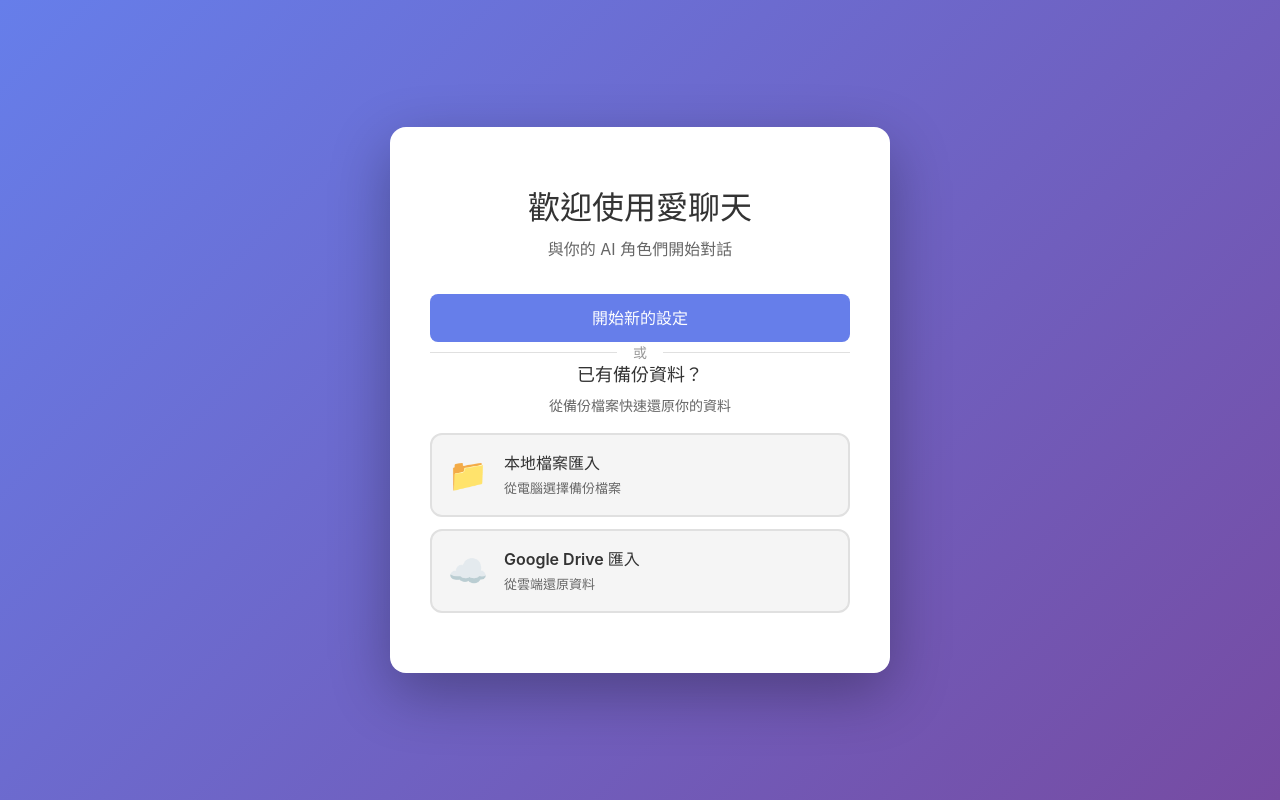
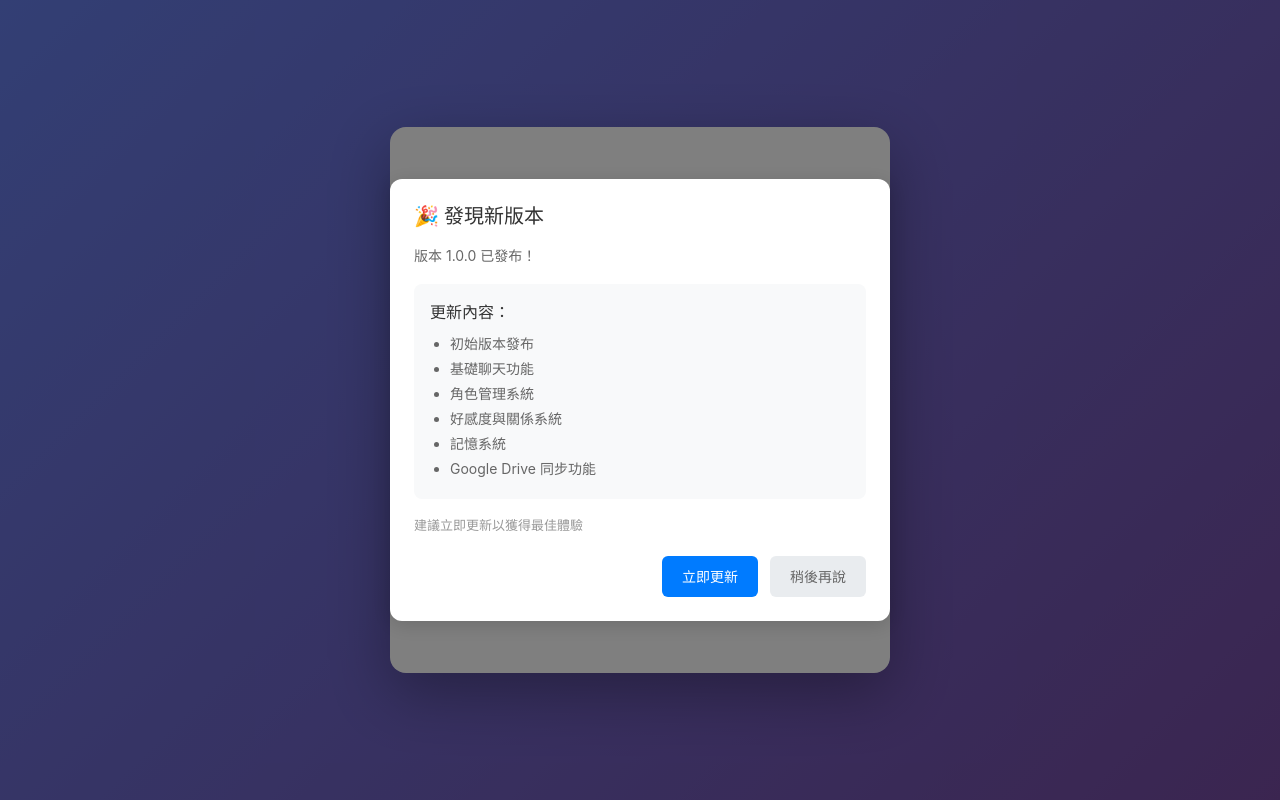
Before and after one commit to wuguofish/my-ai-chat, a Vue app: page /onboarding in a window 1280 px wide. Built offline with nearby package versions, Linux system fonts and the light colour scheme.

Commit message:
版本更新機制、UI調整

```diff
--- a/index.html
+++ b/index.html
@@ -5,6 +5,10 @@
     <link rel="icon" type="image/svg+xml" href="/vite.svg" />
     <meta name="viewport" content="width=device-width, initial-scale=1.0" />
     <title>愛聊天 - AI Chat</title>
+    <!-- 防止快取 -->
+    <meta http-equiv="Cache-Control" content="no-cache, no-store, must-revalidate" />
+    <meta http-equiv="Pragma" content="no-cache" />
+    <meta http-equiv="Expires" content="0" />
     <!-- Single Page Apps for GitHub Pages -->
     <script>
       (function() {
--- a/src/App.vue
+++ b/src/App.vue
@@ -1,9 +1,60 @@
 <script setup lang="ts">
 import { RouterView } from 'vue-router'
+import { onMounted, ref } from 'vue'
+import { checkVersion, updateStoredVersion, clearCacheAndReload, CURRENT_VERSION, getVersionInfo } from '@/utils/version'
+
+// 版本更新提示
+const showUpdateDialog = ref(false)
+const isNewVersion = ref(false)
+
+onMounted(() => {
+  // 檢查版本
+  isNewVersion.value = checkVersion()
+
+  if (isNewVersion.value) {
+    showUpdateDialog.value = true
+  }
+})
+
+// 確認更新
+const handleUpdate = async () => {
+  showUpdateDialog.value = false
+  updateStoredVersion()
+
+  // 清除快取並重新載入
+  await clearCacheAndReload()
+}
+
+// 稍後更新
+const handleLater = () => {
+  showUpdateDialog.value = false
+  // 不更新版本號，下次啟動時還會提示
+}
 </script>
 
 <template>
-    <RouterView />
+  <!-- 版本更新提示對話框 -->
+  <div v-if="showUpdateDialog" class="update-dialog-overlay">
+    <div class="update-dialog">
+      <h3>🎉 發現新版本</h3>
+      <p class="version-info">版本 {{ CURRENT_VERSION }} 已發布！</p>
+      <div class="update-features">
+        <p><strong>更新內容：</strong></p>
+        <ul>
+          <li v-for="(feature, index) in getVersionInfo(CURRENT_VERSION)?.features" :key="index">
+            {{ feature }}
+          </li>
+        </ul>
+      </div>
+      <p class="update-note">建議立即更新以獲得最佳體驗</p>
+      <div class="dialog-actions">
+        <button @click="handleUpdate" class="btn-primary">立即更新</button>
+        <button @click="handleLater" class="btn-secondary">稍後再說</button>
+      </div>
+    </div>
+  </div>
+
+  <RouterView />
 </template>
 
 <style>
@@ -27,4 +78,102 @@ html, body, #app {
   background-color: #f5f5f5;
   color: #333;
 }
+
+/* 版本更新對話框樣式 */
+.update-dialog-overlay {
+  position: fixed;
+  top: 0;
+  left: 0;
+  right: 0;
+  bottom: 0;
+  background-color: rgba(0, 0, 0, 0.5);
+  display: flex;
+  align-items: center;
+  justify-content: center;
+  z-index: 9999;
+}
+
+.update-dialog {
+  background: white;
+  border-radius: 12px;
+  padding: 24px;
+  max-width: 500px;
+  width: 90%;
+  box-shadow: 0 4px 20px rgba(0, 0, 0, 0.15);
+}
+
+.update-dialog h3 {
+  margin: 0 0 16px;
+  font-size: 20px;
+  color: #333;
+}
+
+.version-info {
+  color: #666;
+  margin-bottom: 16px;
+  font-size: 14px;
+}
+
+.update-features {
+  background: #f8f9fa;
+  padding: 16px;
+  border-radius: 8px;
+  margin-bottom: 16px;
+}
+
+.update-features p {
+  margin: 0 0 8px;
+  font-weight: 600;
+  color: #333;
+}
+
+.update-features ul {
+  margin: 0;
+  padding-left: 20px;
+}
+
+.update-features li {
+  color: #666;
+  margin-bottom: 4px;
+  font-size: 14px;
+}
+
+.update-note {
+  color: #999;
+  font-size: 13px;
+  margin-bottom: 20px;
+}
+
+.dialog-actions {
+  display: flex;
+  gap: 12px;
+  justify-content: flex-end;
+}
+
+.dialog-actions button {
+  padding: 10px 20px;
+  border: none;
+  border-radius: 6px;
+  font-size: 14px;
+  cursor: pointer;
+  transition: all 0.2s;
+}
+
+.btn-primary {
+  background: #007bff;
+  color: white;
+}
+
+.btn-primary:hover {
+  background: #0056b3;
+}
+
+.btn-secondary {
+  background: #e9ecef;
+  color: #666;
+}
+
+.btn-secondary:hover {
+  background: #dee2e6;
+}
 </style>
--- a/src/style.css
+++ b/src/style.css
@@ -107,7 +107,7 @@ html,
 body {
   margin: 0;
   padding: 0;
-  min-height: 100vh;
+  height: 100%;
   background-color: var(--color-bg-secondary);
   color: var(--color-text-primary);
 }
@@ -512,7 +512,7 @@ textarea {
   box-shadow: var(--shadow-lg);
   max-width: 500px;
   width: 100%;
-  max-height: 90vh;
+  max-height: 80vh;
   overflow-y: auto;
 }
 
--- /dev/null
+++ b/src/utils/version.ts
@@ -0,0 +1,80 @@
+/**
+ * 版本管理工具
+ */
+
+// 當前版本號（每次更新時記得更新這個值）
+export const CURRENT_VERSION = '1.0.0'
+
+// 版本歷史
+export const VERSION_HISTORY = [
+  {
+    version: '1.0.0',
+    date: '2024-01-15',
+    features: [
+      '初始版本發布',
+      '基礎聊天功能',
+      '角色管理系統',
+      '好感度與關係系統',
+      '記憶系統',
+      'Google Drive 同步功能'
+    ]
+  }
+]
+
+/**
+ * 檢查是否有新版本
+ * @returns 如果是新版本返回 true，否則返回 false
+ */
+export function checkVersion(): boolean {
+  const storedVersion = localStorage.getItem('app_version')
+
+  if (!storedVersion || storedVersion !== CURRENT_VERSION) {
+    return true
+  }
+
+  return false
+}
+
+/**
+ * 更新儲存的版本號
+ */
+export function updateStoredVersion(): void {
+  localStorage.setItem('app_version', CURRENT_VERSION)
+}
+
+/**
+ * 取得版本更新說明
+ */
+export function getVersionInfo(version: string) {
+  return VERSION_HISTORY.find(v => v.version === version)
+}
+
+/**
+ * 清除應用快取並重新載入
+ */
+export async function clearCacheAndReload(): Promise<void> {
+  try {
+    // 清除 Service Worker 快取
+    if ('serviceWorker' in navigator) {
+      const registrations = await navigator.serviceWorker.getRegistrations()
+      for (const registration of registrations) {
+        await registration.unregister()
+      }
+    }
+
+    // 清除快取 API
+    if ('caches' in window) {
+      const cacheNames = await caches.keys()
+      await Promise.all(
+        cacheNames.map(cacheName => caches.delete(cacheName))
+      )
+    }
+
+    // 重新載入頁面（強制從伺服器取得）
+    window.location.reload()
+  } catch (error) {
+    console.error('清除快取失敗:', error)
+    // 即使清除快取失敗，還是嘗試重新載入
+    window.location.reload()
+  }
+}
--- a/src/views/main/CharacterDetail.vue
+++ b/src/views/main/CharacterDetail.vue
@@ -614,7 +614,7 @@ const getRelationshipTypeText = (type: string) => {
   justify-content: space-between;
   align-items: center;
   top: 0;
-  width: 100vw;
+  width: 100%;
   padding: var(--spacing-lg);
   border-bottom: 2px solid var(--color-border);
   z-index: var(--z-sticky);
@@ -627,9 +627,6 @@ const getRelationshipTypeText = (type: string) => {
   left: 50%;
   transform: translateX(-50%);
   margin: 0;
-  font-size: var(--text-lg);
-  font-weight: 600;
-  color: var(--color-text-primary);
 }
 
 .header .btn-ghost {
--- a/src/views/main/CharacterForm.vue
+++ b/src/views/main/CharacterForm.vue
@@ -351,7 +351,7 @@ const getDefaultAvatar = (name: string) => {
   justify-content: space-between;
   align-items: center;
   top: 0;
-  width: 100vw;
+  width: 100%;
   padding: var(--spacing-lg);
   border-bottom: 2px solid var(--color-border);
   z-index: var(--z-sticky);
--- a/src/views/main/Index.vue
+++ b/src/views/main/Index.vue
@@ -73,7 +73,6 @@ const navigateTo = (tab: string) => {
   align-items: center;
   background: var(--color-bg-primary);
   border-top: 1px solid var(--color-border);
-  padding: var(--spacing-sm) 0;
   box-shadow: 0 -2px 8px rgba(0, 0, 0, 0.05);
 }
 
@@ -86,6 +85,7 @@ const navigateTo = (tab: string) => {
   padding: var(--spacing-sm) var(--spacing-md);
   background: none;
   border: none;
+  border-radius: 0;
   cursor: pointer;
   transition: all var(--transition);
   color: var(--color-text-tertiary);
@@ -97,7 +97,7 @@ const navigateTo = (tab: string) => {
 }
 
 .nav-item:hover {
-  background: var(--color-primary);
+  background: var(--color-primary-dark);
   color: var(--color-text-white);
 }
 
--- a/src/views/main/Settings.vue
+++ b/src/views/main/Settings.vue
@@ -8,6 +8,7 @@ import { useMemoriesStore } from '@/stores/memories'
 import { useRelationshipsStore } from '@/stores/relationships'
 import { googleAuthService } from '@/services/googleAuth'
 import { googleDriveService, TokenInvalidError } from '@/services/googleDrive'
+import { CURRENT_VERSION, clearCacheAndReload } from '@/utils/version'
 
 const router = useRouter()
 const userStore = useUserStore()
@@ -526,7 +527,7 @@ const handleGoogleRestore = async () => {
       <div class="about-info">
         <div class="about-header">
           <h4>AI 聊天應用</h4>
-          <span class="version-badge">v1.0.0</span>
+          <span class="version-badge">v{{ CURRENT_VERSION }}</span>
         </div>
         <p class="about-desc">
           一個基於 Gemini AI 的角色扮演聊天應用，支援記憶系統和關係好感度追蹤。
@@ -539,15 +540,19 @@ const handleGoogleRestore = async () => {
           <a href="https://github.com/wugofish/my-ai-chat/blob/main/CHANGELOG.md" target="_blank" class="link-btn">
             <span>📝</span> 完整更新履歷
           </a>
+          <button @click="clearCacheAndReload" class="link-btn">
+            <span>🔄</span> 清除快取並重新載入
+          </button>
         </div>
 
         <div class="changelog">
-          <h5>最新更新 (v1.0.0)</h5>
+          <h5>最新更新 (v{{ CURRENT_VERSION }})</h5>
           <ul>
             <li><strong>角色管理系統</strong> - 建立和管理 AI 角色</li>
             <li><strong>記憶系統</strong> - 長期/短期記憶自動管理</li>
             <li><strong>關係系統</strong> - 好感度追蹤與等級變化</li>
             <li><strong>群聊功能</strong> - 支援多角色對話</li>
+            <li><strong>Google Drive 同步</strong> - 雲端備份與還原</li>
           </ul>
         </div>
 
```
